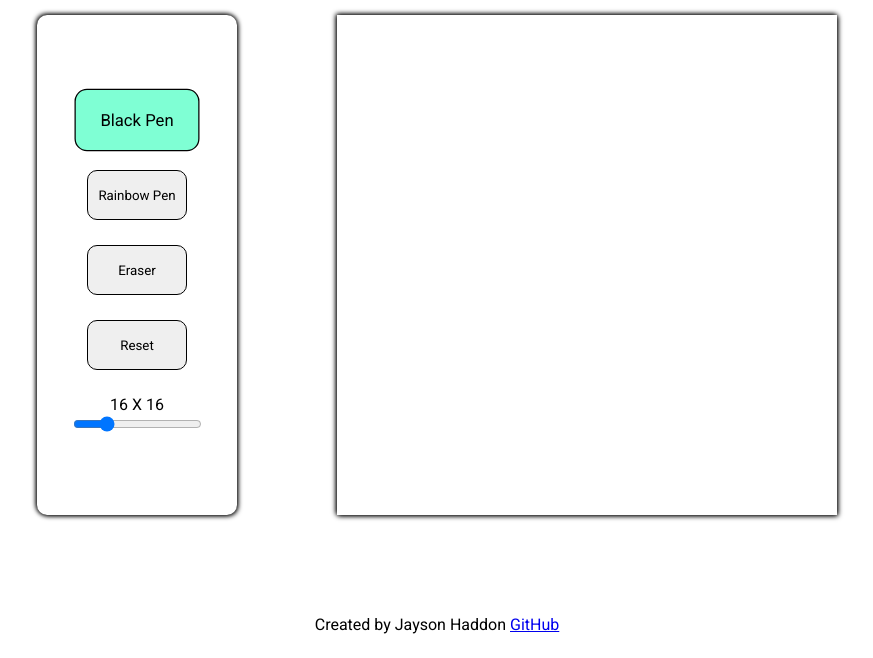
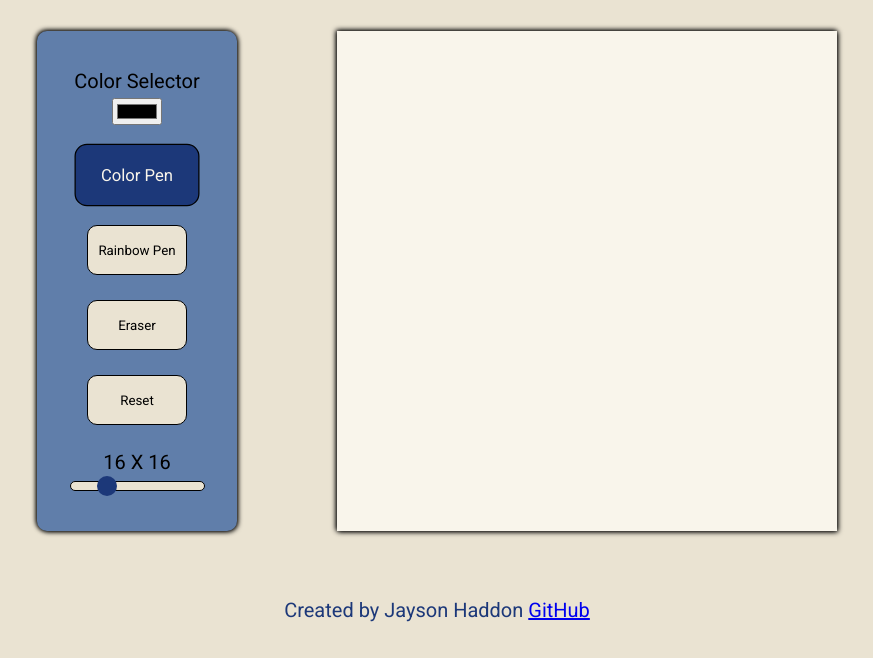
Before and after one commit to jaysonhaddon/etch-a-sketch, a plain HTML site: page index.html in a window 1280 px wide. Shown: the part 158-816 px from the top of the page, without its empty margins (203-1076 px from the left). Drawn offline with Linux system fonts and the light colour scheme.

Commit message:
Completed styling, added color selector

```diff
--- a/index.html
+++ b/index.html
@@ -5,20 +5,25 @@
     <meta http-equiv="X-UA-Compatible" content="IE=edge" />
     <meta name="viewport" content="width=device-width, initial-scale=1.0" />
     <link rel="stylesheet" href="./style/styles.css" />
-    <title>Etch-A-Sketch</title>
+    <script src="./script/script.js" defer></script>
+    <title>Etch-a-Sketch</title>
   </head>
   <body>
     <header>
-      <h1>Etch-A-Sketch</h1>
+      <h1>Etch-a-Sketch</h1>
     </header>
     <main>
       <div class="sidebar">
-        <button id="color" class="active" value="black">Black Pen</button>
+        <div class="color-container">
+          <label for="colorpicker">Color Selector</label>
+          <input type="color" id="colorpicker" value="black" />
+        </div>
+        <button id="color" class="active" value="black">Color Pen</button>
         <button id="rainbow">Rainbow Pen</button>
-        <button id="eraser" value="white">Eraser</button>
+        <button id="eraser" value="#f9f5eb">Eraser</button>
         <button id="reset">Reset</button>
         <div class="slider-container">
-          <label for="slider"></label>
+          <label id="slider-label" for="slider"></label>
           <input
             type="range"
             name="slider"
@@ -29,7 +34,7 @@
           />
         </div>
       </div>
-      <div class="canvas-container"></div>
+      <div class="canvas-container" draggable="false"></div>
     </main>
     <footer>
       <p>
@@ -37,6 +42,5 @@
         <span><a href="https://github.com/jaysonhaddon">GitHub</a></span>
       </p>
     </footer>
-    <script src="./script/script.js"></script>
   </body>
 </html>
--- a/script/script.js
+++ b/script/script.js
@@ -4,35 +4,41 @@ const colorBtn = document.querySelector("#color");
 const rainbowBtn = document.querySelector("#rainbow");
 const eraserBtn = document.querySelector("#eraser");
 const resetBtn = document.querySelector("#reset");
-const sliderLabel = document.querySelector("label");
+const sliderLabel = document.querySelector("#slider-label");
 const slider = document.querySelector("#slider");
+const colorPicker = document.querySelector("#colorpicker");
 let rowSize = slider.value;
 let activeBtn = colorBtn;
-let defaultColor = colorBtn.value;
+let defaultColor = colorPicker.value;
 let currentColor = defaultColor;
 let eraserColor = eraserBtn.value;
 let rainbowActive = false;
 let mouseDown = false;
 
-window.addEventListener("mousedown", () => {
+document.body.addEventListener("mousedown", () => {
   mouseDown = true;
 });
 
-window.addEventListener("mouseup", () => {
+document.body.addEventListener("mouseup", () => {
   mouseDown = false;
 });
+
+window.onload = () => {
+  createGrid(rowSize);
+  updateSliderLabel();
+};
 
 colorBtn.addEventListener("click", () => {
   setActiveBtn(colorBtn);
   rainbowActive = false;
-  currentColor = defaultColor;
+  currentColor = colorPicker.value;
 });
 
 rainbowBtn.addEventListener("click", () => {
   setActiveBtn(rainbowBtn);
   if (rainbowActive) {
     rainbowActive = false;
-    currentColor = defaultColor;
+    currentColor = colorPicker.value;
   } else {
     rainbowActive = true;
   }
@@ -45,12 +51,8 @@ eraserBtn.addEventListener("click", () => {
 });
 
 resetBtn.addEventListener("click", () => {
-  setActiveBtn(resetBtn);
-  rainbowActive = false;
-  currentColor = defaultColor;
   destroyGrid();
   createGrid(rowSize);
-  setTimeout(resetBtnBlink, 300);
 });
 
 slider.addEventListener("input", updateSliderLabel);
@@ -60,8 +62,9 @@ slider.addEventListener("mouseup", () => {
   createGrid(rowSize);
 });
 
-createGrid(rowSize);
-updateSliderLabel();
+colorPicker.addEventListener("change", () => {
+  currentColor = colorPicker.value;
+});
 
 function createGrid(rowSize) {
   let boxWidth = calculateWidth(rowSize, canvasWidth);
@@ -70,6 +73,7 @@ function createGrid(rowSize) {
     let newBox = document.createElement("div");
     newBox.classList.add("canvas-box");
     newBox.style.width = `${boxWidth}%`;
+    newBox.draggable = false;
     newBox.addEventListener("mousedown", singleColor);
     newBox.addEventListener("mouseover", hoverColor);
     canvasContainer.appendChild(newBox);
@@ -125,8 +129,3 @@ function setActiveBtn(btn) {
     activeBtn.classList.add("active");
   }
 }
-
-function resetBtnBlink() {
-  resetBtn.classList.remove("active");
-  setActiveBtn(colorBtn);
-}
--- a/style/styles.css
+++ b/style/styles.css
@@ -1,4 +1,11 @@
 @import url("https://fonts.googleapis.com/css2?family=Roboto:wght@400;700&display=swap");
+
+:root {
+  --main-bg-color: #eae3d2;
+  --head-foot-color: #1c3879;
+  --sidebar-color: #607eaa;
+  --light-font-color: #f9f5eb;
+}
 
 * {
   box-sizing: border-box;
@@ -6,11 +13,13 @@
 }
 
 body {
+  background-color: var(--main-bg-color);
   display: flex;
   flex-direction: column;
   align-items: center;
   justify-content: space-between;
   height: 100vh;
+  margin: 0;
 }
 
 main {
@@ -20,10 +29,25 @@ main {
 
 header,
 footer {
+  color: var(--head-foot-color);
   text-align: center;
+  width: 100vw;
+  margin: 0;
+  padding: 0;
+}
+
+h1 {
+  padding-top: 25px;
+  margin: 0;
+  font-size: 100px;
+}
+
+footer {
+  font-size: 20px;
 }
 
 .sidebar {
+  background-color: var(--sidebar-color);
   box-shadow: 1px 1px 5px black, -1px -1px 5px black;
   border-radius: 10px;
   display: flex;
@@ -35,13 +59,36 @@ footer {
   width: 200px;
 }
 
-.slider-container {
+.slider-container,
+.color-container {
   display: flex;
   flex-direction: column;
   align-items: center;
+  font-size: 20px;
+  gap: 5px;
+}
+
+input[type="range"] {
+  -webkit-appearance: none;
+  appearance: none;
+  width: 100%;
+  height: 10px;
+  background: var(--main-bg-color);
+  border: 1px solid black;
+  border-radius: 10px;
+}
+
+input[type="range"]::-webkit-slider-thumb {
+  -webkit-appearance: none;
+  appearance: none;
+  width: 20px;
+  height: 20px;
+  background: var(--head-foot-color);
+  border-radius: 50%;
 }
 
 button {
+  background-color: var(--main-bg-color);
   text-align: center;
   border: 1px solid black;
   border-radius: 10px;
@@ -50,7 +97,8 @@ button {
 }
 
 .active {
-  background-color: aquamarine;
+  background-color: #1c3879;
+  color: var(--light-font-color);
   transform: scale(1.25);
 }
 
@@ -62,8 +110,11 @@ button {
   flex-wrap: wrap;
   width: 500px;
   height: 500px;
+  user-select: none;
 }
 
 .canvas-box {
   margin: 0;
+  padding: 0;
+  background-color: var(--light-font-color);
 }
```
